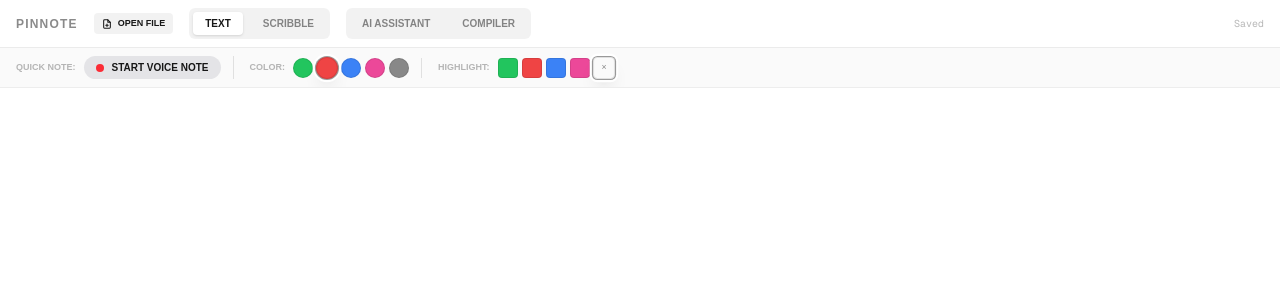
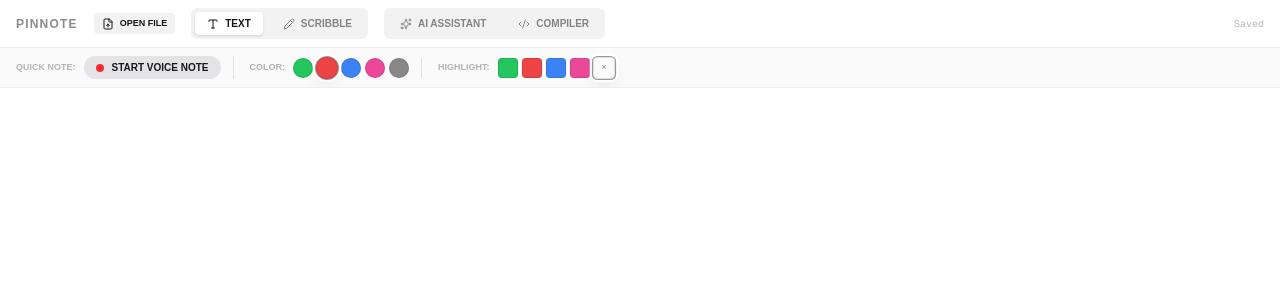
Before and after one commit to JJ2025-1/PINNOTE, a Next.js app: page / in a window 1280 px wide. Shown: the top 300 px of the page. Built offline with nearby package versions, Linux system fonts and the light colour scheme.

Commit message:
feat: add icons to header buttons for better UX

```diff
--- a/app/page.tsx
+++ b/app/page.tsx
@@ -1,6 +1,7 @@
 "use client";
 
 import { useState, useEffect, useRef } from "react";
+import { Sparkles, Code2, Type, Pencil, FileUp } from "lucide-react";
 import AiAssistant from "@/components/AiAssistant";
 import Compiler from "@/components/Compiler";
 
@@ -476,27 +477,24 @@ export default function Home() {
             onClick={handleOpenFile}
             className="px-2 py-1 text-[9px] font-bold bg-black/[.05] dark:bg-white/[.05] rounded hover:bg-black/[.1] dark:hover:bg-white/[.1] transition-all flex items-center gap-1.5"
           >
-            <svg width="10" height="10" viewBox="0 0 24 24" fill="none" stroke="currentColor" strokeWidth="2.5" strokeLinecap="round" strokeLinejoin="round">
-              <path d="M14 2H6a2 2 0 0 0-2 2v16a2 2 0 0 0 2 2h12a2 2 0 0 0 2-2V8z"></path>
-              <polyline points="14 2 14 8 20 8"></polyline>
-              <line x1="12" y1="18" x2="12" y2="12"></line>
-              <line x1="9" y1="15" x2="15" y2="15"></line>
-            </svg>
+            <FileUp className="w-3 h-3" />
             OPEN FILE
           </button>
           <div className="flex items-center gap-2 bg-black/[.05] dark:bg-white/[.05] p-1 rounded-md">
              <button
                onMouseDown={(e) => e.preventDefault()}
                onClick={() => setIsScribbleMode(false)}
-               className={`px-3 py-1 text-[10px] font-bold rounded transition-all ${!isScribbleMode ? "bg-white dark:bg-zinc-800 shadow-sm" : "opacity-50"}`}
+               className={`px-3 py-1 text-[10px] font-bold rounded transition-all flex items-center gap-1.5 ${!isScribbleMode ? "bg-white dark:bg-zinc-800 shadow-sm" : "opacity-50"}`}
              >
+               <Type className="w-3 h-3" />
                TEXT
              </button>
              <button
                onMouseDown={(e) => e.preventDefault()}
                onClick={() => setIsScribbleMode(true)}
-               className={`px-3 py-1 text-[10px] font-bold rounded transition-all ${isScribbleMode ? "bg-white dark:bg-zinc-800 shadow-sm" : "opacity-50"}`}
+               className={`px-3 py-1 text-[10px] font-bold rounded transition-all flex items-center gap-1.5 ${isScribbleMode ? "bg-white dark:bg-zinc-800 shadow-sm" : "opacity-50"}`}
              >
+               <Pencil className="w-3 h-3" />
                SCRIBBLE
              </button>
           </div>
@@ -504,15 +502,17 @@ export default function Home() {
              <button
                onMouseDown={(e) => e.preventDefault()}
                onClick={() => setRightPanelMode(rightPanelMode === "ai" ? "none" : "ai")}
-               className={`px-3 py-1 text-[10px] font-bold rounded transition-all ${rightPanelMode === "ai" ? "bg-white dark:bg-zinc-800 shadow-sm text-blue-500" : "opacity-50"}`}
+               className={`px-3 py-1 text-[10px] font-bold rounded transition-all flex items-center gap-1.5 ${rightPanelMode === "ai" ? "bg-white dark:bg-zinc-800 shadow-sm text-blue-500" : "opacity-50"}`}
              >
+               <Sparkles className="w-3 h-3" />
                AI ASSISTANT
              </button>
              <button
                onMouseDown={(e) => e.preventDefault()}
                onClick={() => setRightPanelMode(rightPanelMode === "compiler" ? "none" : "compiler")}
-               className={`px-3 py-1 text-[10px] font-bold rounded transition-all ${rightPanelMode === "compiler" ? "bg-white dark:bg-zinc-800 shadow-sm text-green-500" : "opacity-50"}`}
+               className={`px-3 py-1 text-[10px] font-bold rounded transition-all flex items-center gap-1.5 ${rightPanelMode === "compiler" ? "bg-white dark:bg-zinc-800 shadow-sm text-green-500" : "opacity-50"}`}
              >
+               <Code2 className="w-3 h-3" />
                COMPILER
              </button>
           </div>
```
